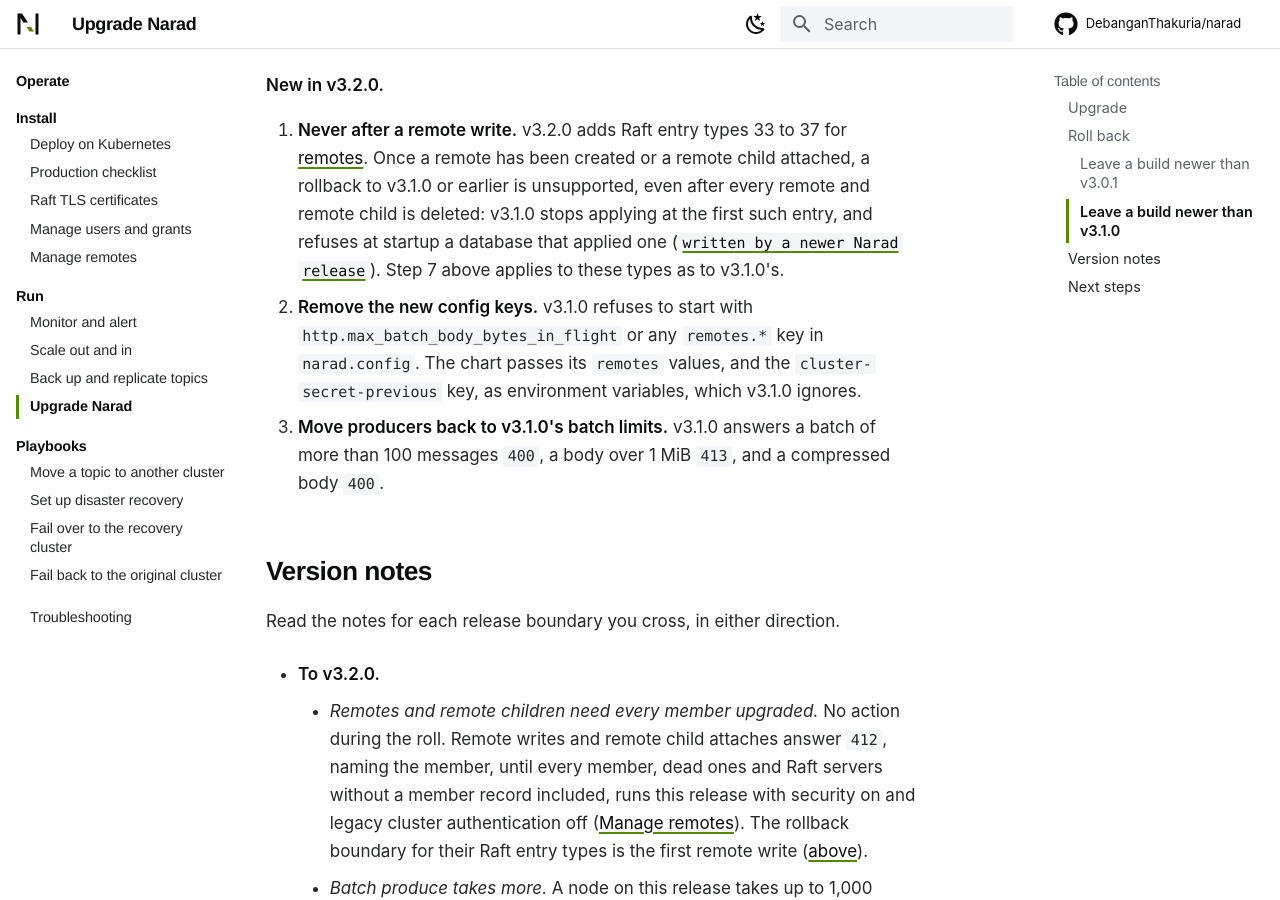
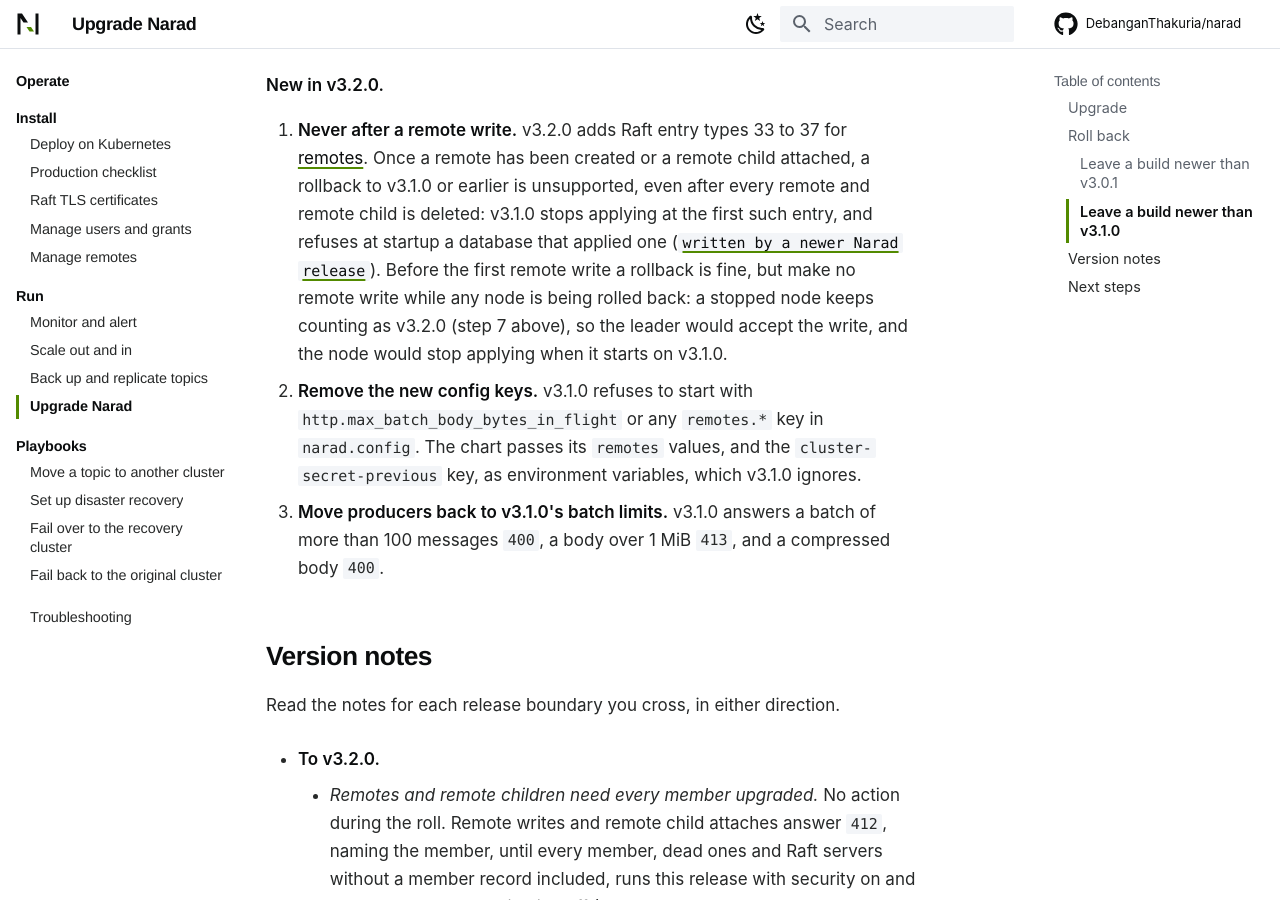
Before and after one commit to DebanganThakuria/narad, an MkDocs documentation site: the page built from docs/operate/upgrade.md, in a window 1280 px wide and 900 px high, scrolled down 4895 px. Built offline with MkDocs 1.6.1 and Material for MkDocs 9.7.7, drawn with Linux system fonts in a browser that asks for light colours; some web fonts are replaced; comment, search, counter and statistics services are not loaded.

Commit message:
docs: state the v3.2.0 rollback boundary as the first remote write
The changelog and the upgrade page added that a rollback is unsupported
once every member has reported v3.2.0, as for v3.1.0's entry types. That
held for v3.1.0, whose leader starts using its new types on its own; the
leader writes v3.2.0's types 33 to 37 only for a remote write. Both now
say the boundary is the first remote write, and that no remote write
may be made while a node is being rolled back, because a stopped node
still counts as v3.2.0.

Co-Authored-By: Claude Opus 5.5 <noreply@anthropic.com>

```diff
--- a/docs/operate/upgrade.md
+++ b/docs/operate/upgrade.md
@@ -74,7 +74,7 @@ Partition segments, consumer position files and fan-out cursor files need nothin
 
 **New in v3.2.0.**
 
-1. **Never after a remote write.** v3.2.0 adds Raft entry types 33 to 37 for [remotes](remotes.md). Once a remote has been created or a remote child attached, a rollback to v3.1.0 or earlier is unsupported, even after every remote and remote child is deleted: v3.1.0 stops applying at the first such entry, and refuses at startup a database that applied one ([`written by a newer Narad release`](troubleshooting.md#log-metastore-newer-database)). Step 7 above applies to these types as to v3.1.0's.
+1. **Never after a remote write.** v3.2.0 adds Raft entry types 33 to 37 for [remotes](remotes.md). Once a remote has been created or a remote child attached, a rollback to v3.1.0 or earlier is unsupported, even after every remote and remote child is deleted: v3.1.0 stops applying at the first such entry, and refuses at startup a database that applied one ([`written by a newer Narad release`](troubleshooting.md#log-metastore-newer-database)). Before the first remote write a rollback is fine, but make no remote write while any node is being rolled back: a stopped node keeps counting as v3.2.0 (step 7 above), so the leader would accept the write, and the node would stop applying when it starts on v3.1.0.
 2. **Remove the new config keys.** v3.1.0 refuses to start with `http.max_batch_body_bytes_in_flight` or any `remotes.*` key in `narad.config`. The chart passes its `remotes` values, and the `cluster-secret-previous` key, as environment variables, which v3.1.0 ignores.
 3. **Move producers back to v3.1.0's batch limits.** v3.1.0 answers a batch of more than 100 messages `400`, a body over 1 MiB `413`, and a compressed body `400`.
 
```
Also changed, not shown: CHANGELOG.md (+1 -1 lines).
